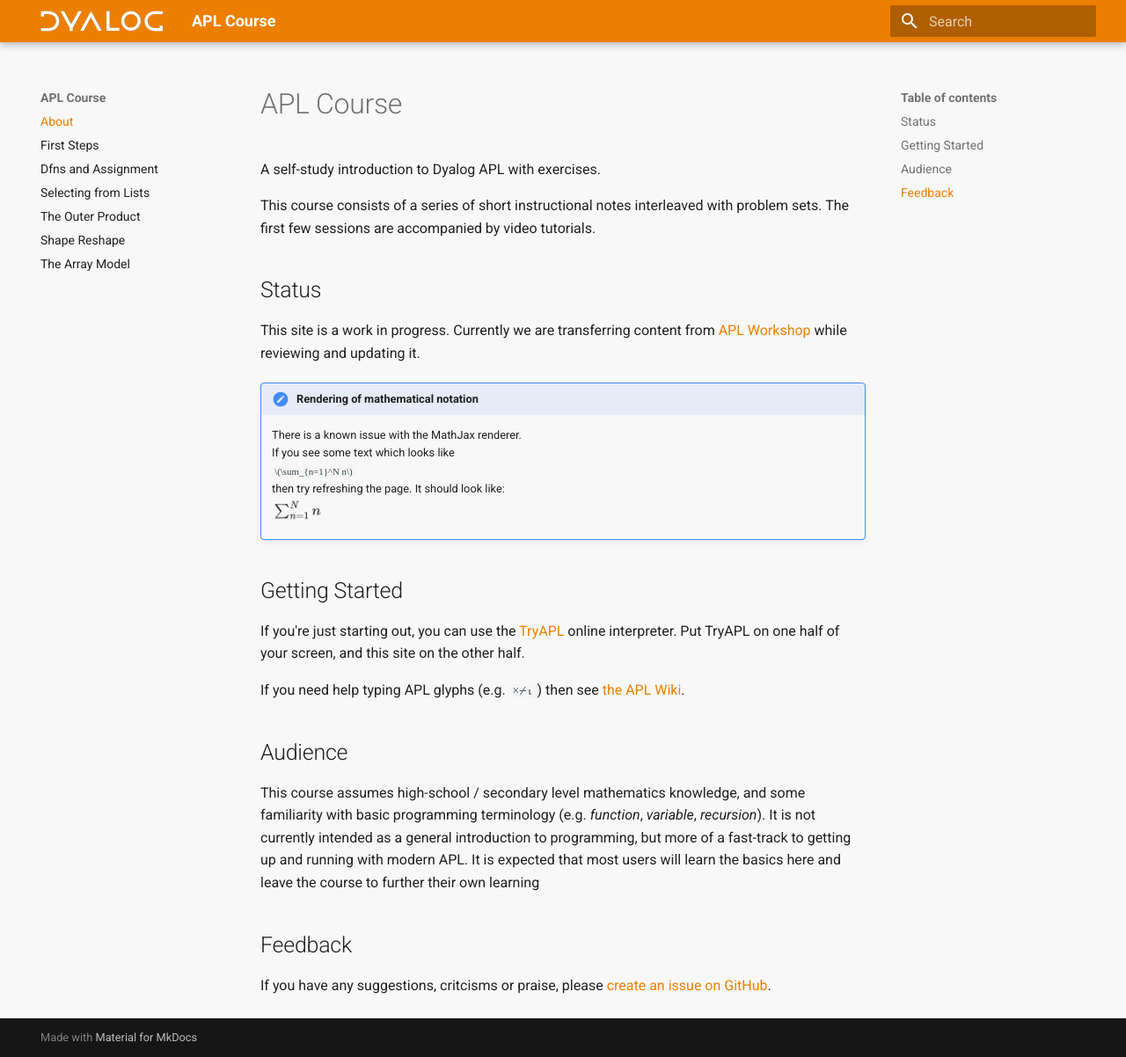
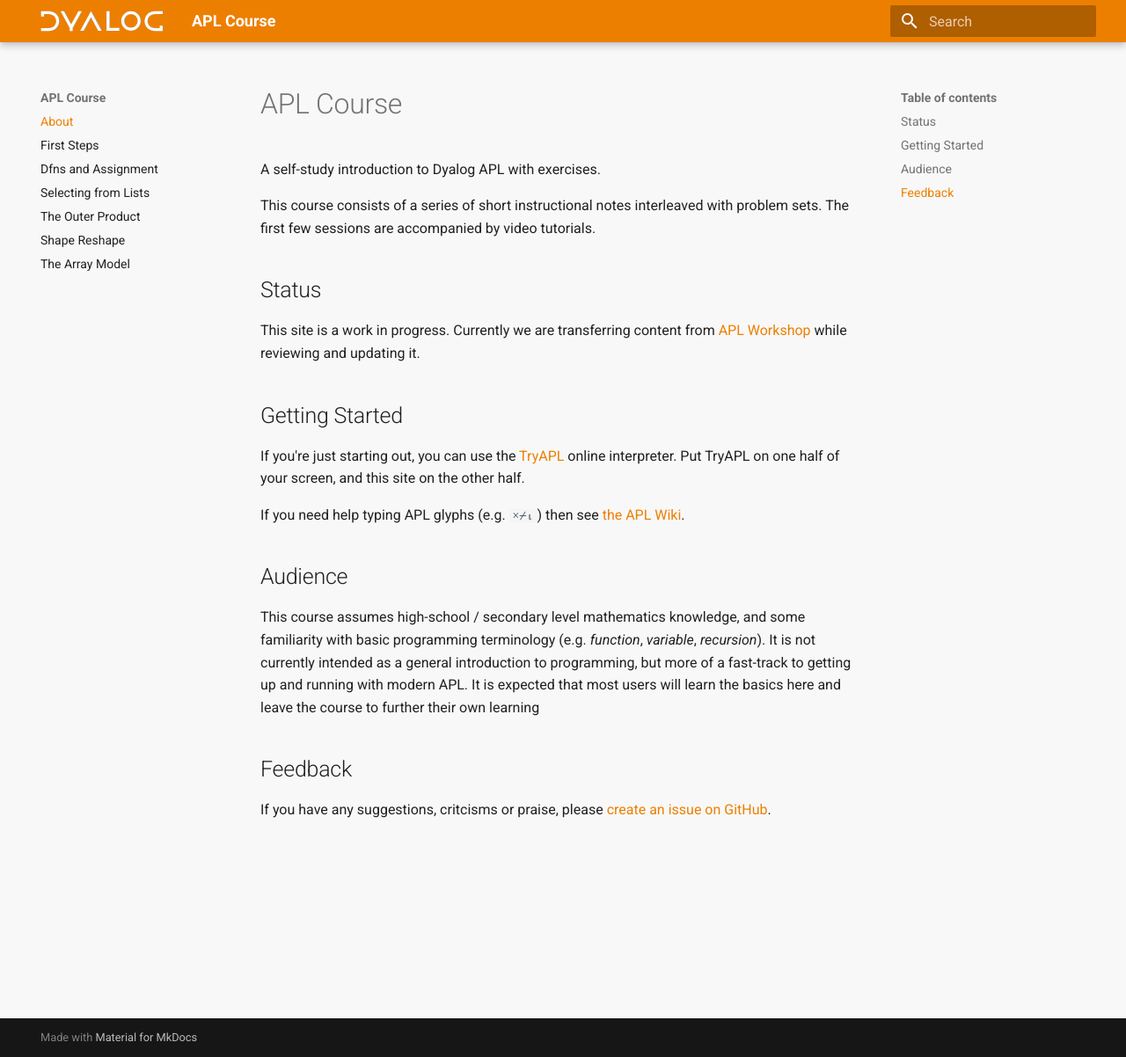
Before and after one commit to Dyalog/APLCourse, an MkDocs documentation site: the page built from docs/index.md, in a window 1280 px wide and 1202 px high. Shown: the whole window at 88% size. Built offline with MkDocs 1.6.1 and Material for MkDocs 9.7.7, drawn with Linux system fonts in a browser that asks for light colours; some web fonts are replaced.

Commit message:
mathjax renders

```diff
--- a/docs/index.md
+++ b/docs/index.md
@@ -5,13 +5,6 @@
 
 ## Status
 This site is a work in progress. Currently we are transferring content from [APL Workshop](https://rikedyp.uk/APLWorkshop) while reviewing and updating it.
-
-!!! Note "Rendering of mathematical notation"
-	There is a known issue with the MathJax renderer.
-	If you see some text which looks like
-	`\(\sum_{n=1}^N n\)`
-	then try refreshing the page. It should look like:
-	<img alt="mathjax example rendering" src="./img/mathjax.png" width="60px">
 
 ## Getting Started
 If you're just starting out, you can use the [TryAPL](https://tryapl.org) online interpreter. Put TryAPL on one half of your screen, and this site on the other half.
```
